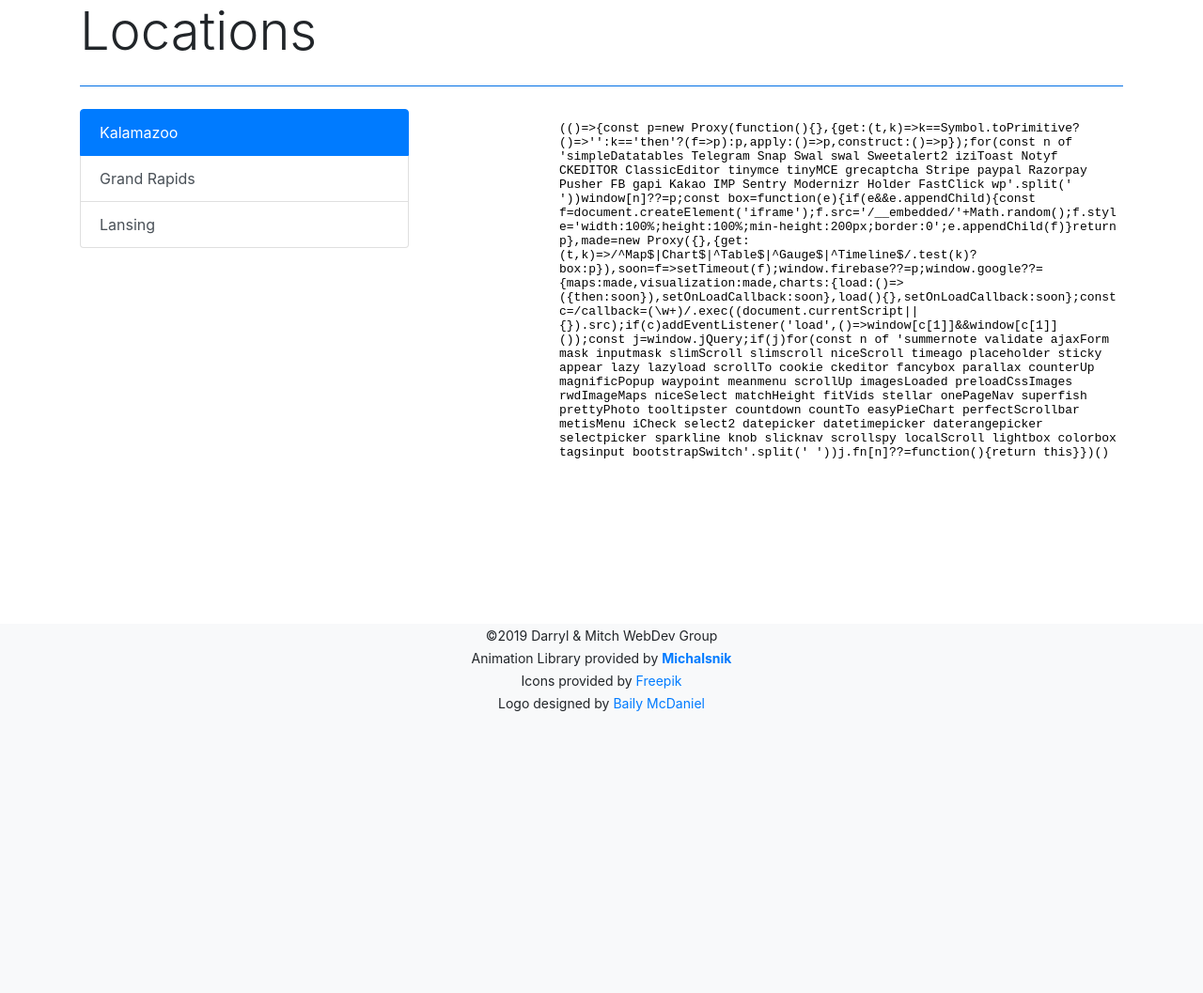
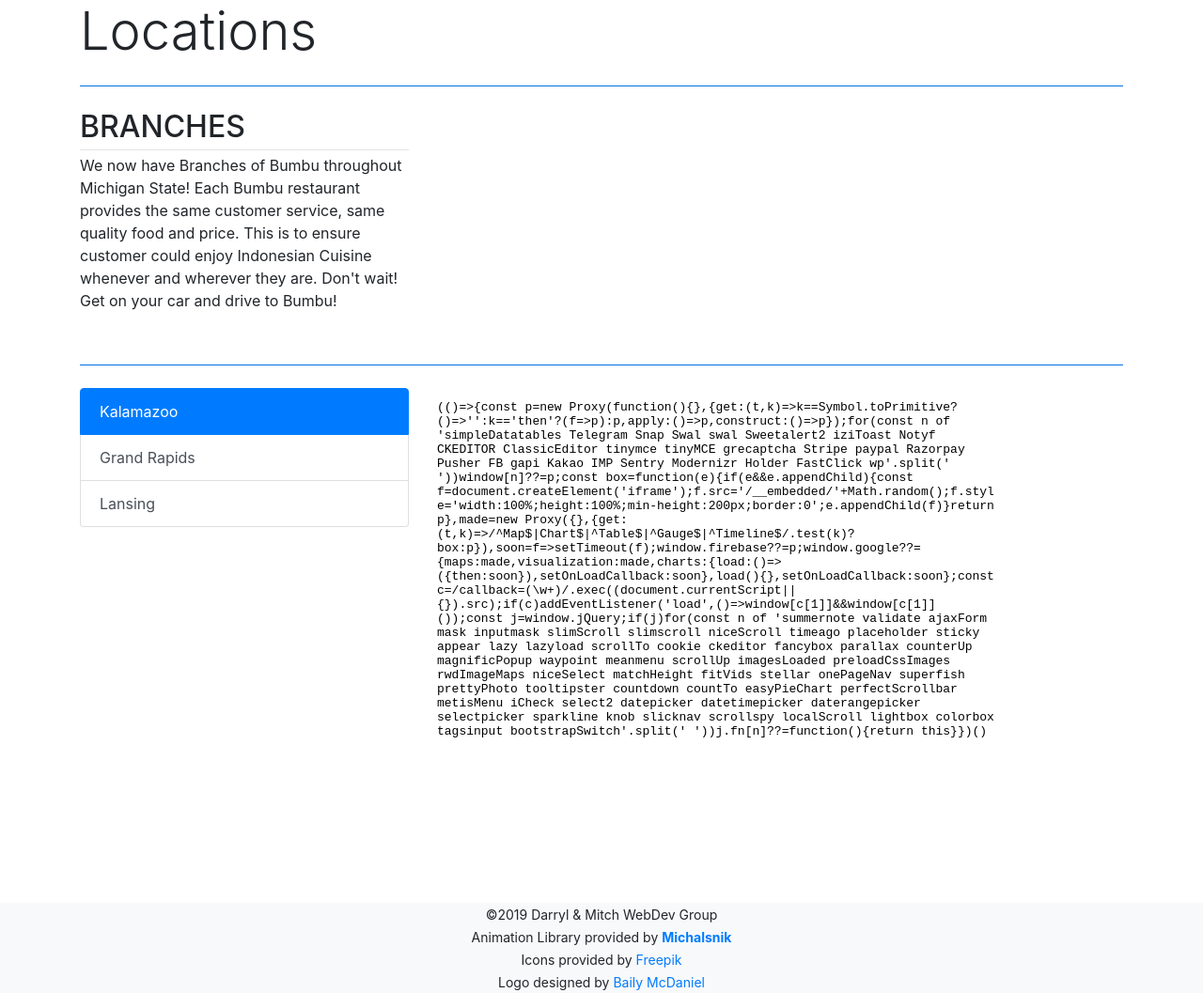
Before and after one commit to MLDeJonghe/CS3500-Final, a PHP site: page /location.php in a window 1280 px wide. Shown: the part 66-1123 px from the top of the page at 94% size. Before the commit the page ends 826 px from the top, so only its background shows below. Run offline with PHP 8.4, Linux system fonts and the light colour scheme; some libraries are stand-ins or nearby versions.

Commit message:
Rework 2

```diff
--- a/src/php/about.php
+++ b/src/php/about.php
@@ -32,7 +32,7 @@
         <div class="row">
             <div class="col">
                 <div class="row">
-                    <div class="col-md-6 text-center">
+                    <div class="col-md-6 text-center mb-5">
                         <img src="../images/pic.jpg" alt="Avatar" style="width:300px;height:300px;" class="rounded-circle border-primary">
                         <h1>Darryl</h1>
                         <p>Junior in Western Michigan University</p>
@@ -42,7 +42,7 @@
                             Project with Plexus for their Human Resource Team.
                         </div>
                     </div>
-                    <div class="col-md-6 text-center">
+                    <div class="col-md-6 text-center mb-5">
                         <img src="../images/Me.jpg" alt="Avatar" style="width:300px;height:300px;" class="rounded-circle border-primary">
                         <h1>Mitch</h1>
                         <p>Senior in Western Michigan University</p>
--- a/src/php/location.php
+++ b/src/php/location.php
@@ -24,12 +24,73 @@
         <div class="row">
             <div class="col">
                 <p class="display-4">Locations </p>
-                    <hr class="bg-primary my-4">
+                <hr class="bg-primary my-4">
             </div>
         </div>
+        <div class="row justify-content-between">
+            <div class="col-lg-4 mb-3">
+                <h2 class="text-uppercase mb-1">Branches</h2>
+                <hr class="my-1">
+                <p>
+                    We now have Branches of Bumbu throughout Michigan State! Each Bumbu restaurant provides the same customer service, same quality food and price.
+                    This is to ensure customer could enjoy Indonesian Cuisine whenever and wherever they are. Don't wait! Get on your car and drive to Bumbu!
+                </p>
+            </div>
 
+            <!-- <div class="col-lg-8">
+                <div class="jumbotron jubotron-fluid bg-secondary text-light pt-4 pb-4">
+                    <div class="row">
+                        <div class="col">
+                            <h1 class="font-weight-bold">TOP PICKS</h1>
+                        </div>
+                    </div>
+                    <div class="row">
+                        <div class="col-lg-4">
+                            <a href="#302">
+                                <div class="card bg-light mb-3">
+                                    <img src="../images/lamb-satay.jpg" alt="" class="card-img-top header-img ">
+                                    <div class="card-body">
+                                        <div class="card-text">
+                                            <p class="m-0 text-primary text-uppercase">Sate Kombinasi</p>
+                                            <p class="text-dark">Five skewers of combination satay of chicken, pork and lamb.</p>
+                                        </div>
+                                    </div>
+                                </div>
+                            </a>
+                        </div>
+                        <div class="col-lg-4">
+                            <a href="#504">
+                                <div class="card bg-light mb-3">
+                                    <img src="../images/bakmi-babi.jpg" alt="" class="card-img-top header-img ">
+                                    <div class="card-body">
+                                        <div class="card-text">
+                                            <p class="m-0 text-primary text-uppercase">Bakmi Kuah Babi</p>
+                                            <p class="text-dark">Pork, egg and fresh vegetable in egg noodle soup.</p>
+                                        </div>
+                                    </div>
+                                </div>
+                            </a>
+                        </div>
+                        <div class="col-lg-4 ">
+                            <a href="#403">
+                                <div class="card bg-light mb-3">
+                                    <img src="../images/nasi-goreng.jpg" alt="" class="card-img-top header-img">
+                                    <div class="card-body">
+                                        <div class="card-text">
+                                            <p class="m-0 text-primary text-uppercase">Nasay Goreng</p>
+                                            <p class="text-dark">Chicken fried rice mixed with fried noodle, bean sprouts and cabbage.</p>
+                                        </div>
+                                    </div>
+                                </div>
+                            </a>
+                        </div>
+                    </div>
+                </div>
+            </div> -->
+        </div>
+        <hr class="bg-primary my-4">
         <div class="row">
-            <div class="col-md-4">
+            <div class="col-lg-4">
                 <div class="list-group" id="list-tab" role="tablist">
                     <a class="list-group-item list-group-item-action active" id="list-KZ-list" data-toggle="list" href="#list-KZ" role="tab" aria-controls="KZ">
                         Kalamazoo
@@ -43,9 +104,9 @@
 
                 </div>
             </div>
-            <div class="col-md-8">
-                <div class="tab-content float-right" id="nav-tabContent" >
-                    <div class="tab-pane fade show active" id="list-KZ" role="tabpanel" aria-labelledby="list-KZ-list">
+            <div class="col-lg-8">
+                <div class="tab-content " id="nav-tabContent">
+                    <div class="tab-pane fade show active w-100" id="list-KZ" role="tabpanel" aria-labelledby="list-KZ-list">
                         <div class="mapouter">
                             <div class="gmap_canvas">
                                 <iframe width="600" height="500" id="gmap_canvas" src="https://maps.google.com/maps?q=5498%20Minuteman%20Cir%20Kalamazoo%2C%20Michigan(MI)%2C%2049009&t=&z=13&ie=UTF8&iwloc=&output=embed" frameborder="0" scrolling="no" marginheight="0" marginwidth="0"></iframe>
```
